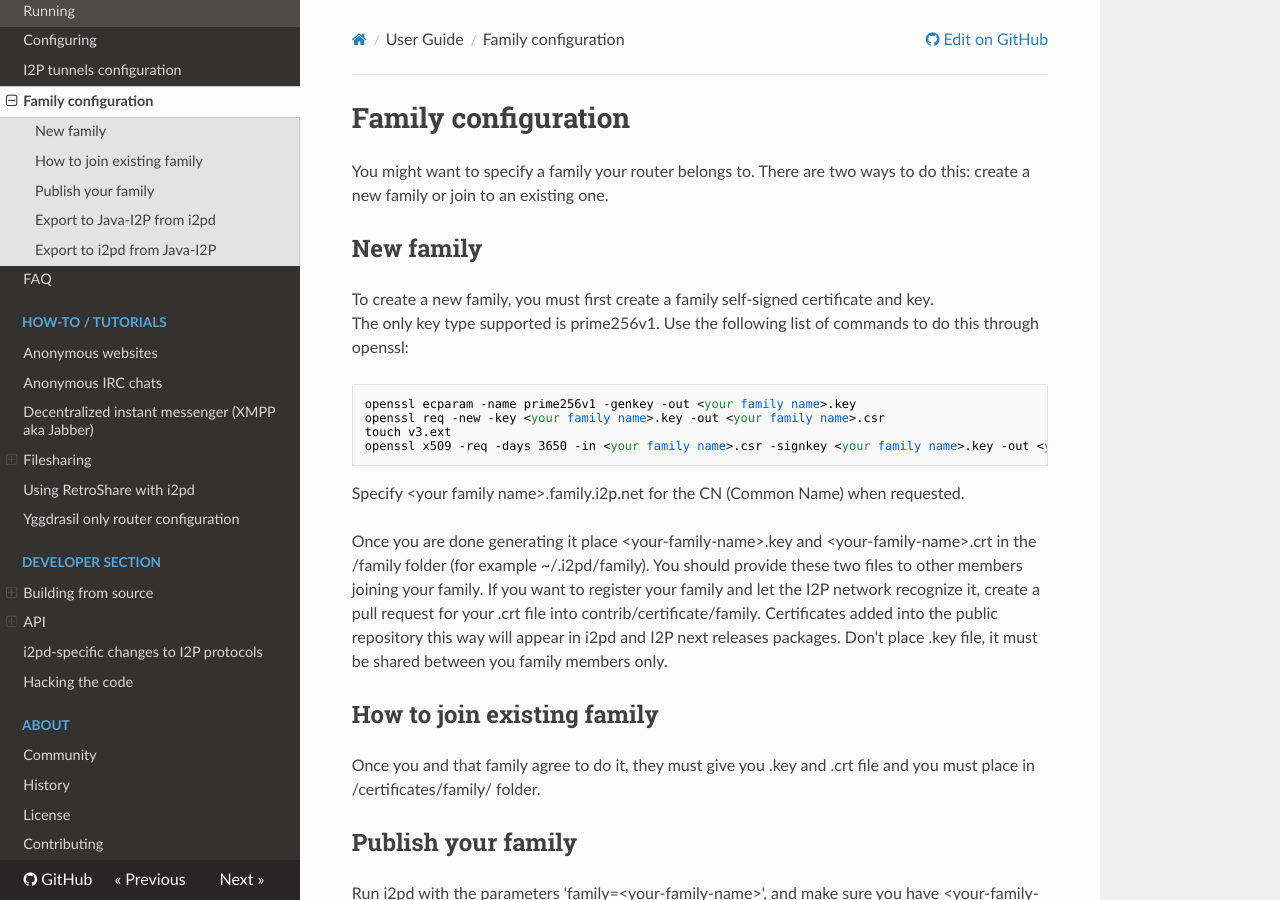
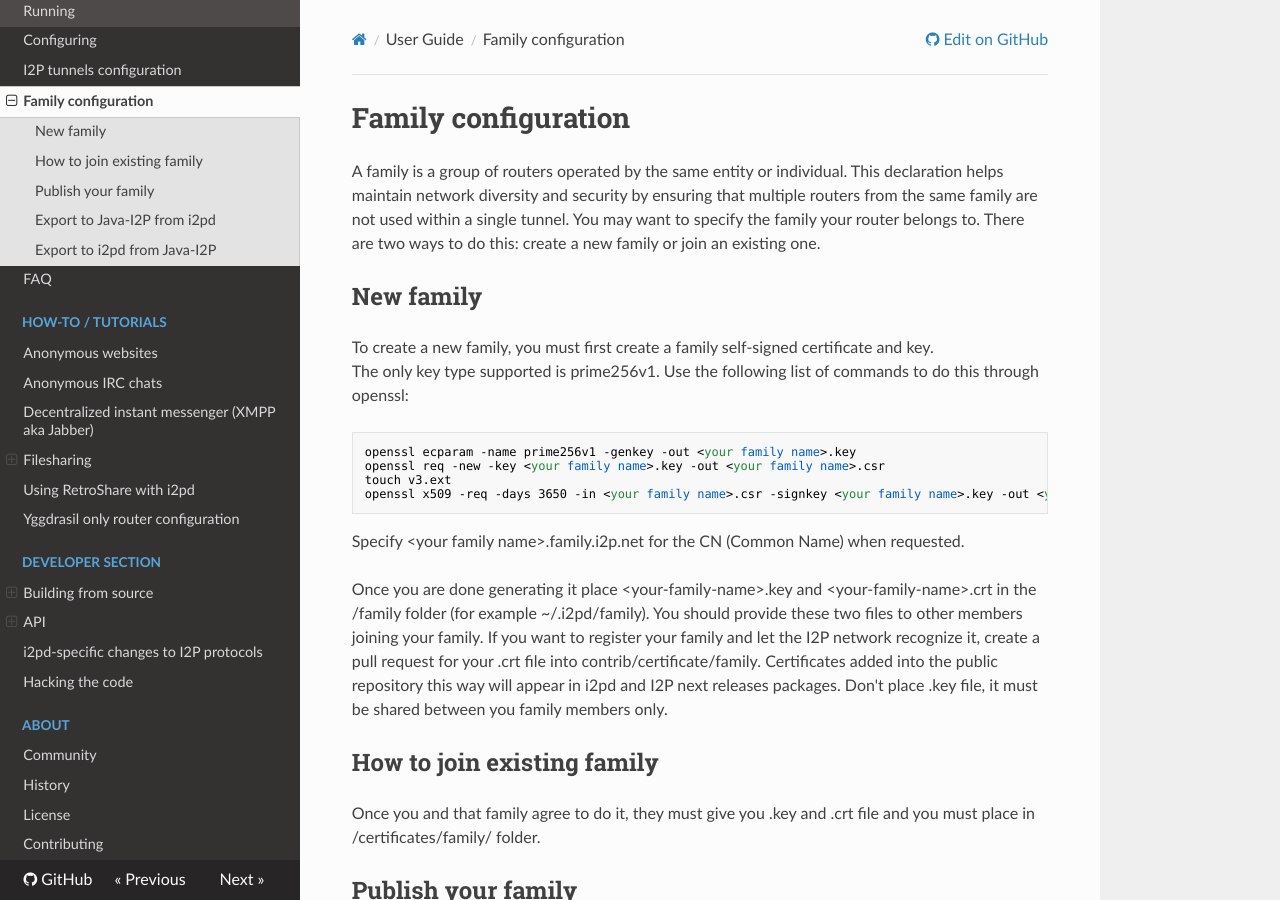
Before and after one commit to PurpleI2P/i2pd_docs_en, an MkDocs documentation site: the page built from docs/user-guide/family.md, in a window 1280 px wide and 900 px high. Built offline with MkDocs 1.6.1, drawn with Linux system fonts in a browser that asks for light colours; nearby versions of some CDN libraries.

Commit message:
add definition of router families

```diff
--- a/docs/user-guide/family.md
+++ b/docs/user-guide/family.md
@@ -1,8 +1,8 @@
 Family configuration
 ====================
 
-You might want to specify a family your router belongs to.
-There are two ways to do this: create a new family or join to an existing one.
+A family is a group of routers operated by the same entity or individual. This declaration helps maintain network diversity and security by ensuring that multiple routers from the same family are not used within a single tunnel.
+You may want to specify the family your router belongs to. There are two ways to do this: create a new family or join an existing one.
 
 New family
 -----------
```
